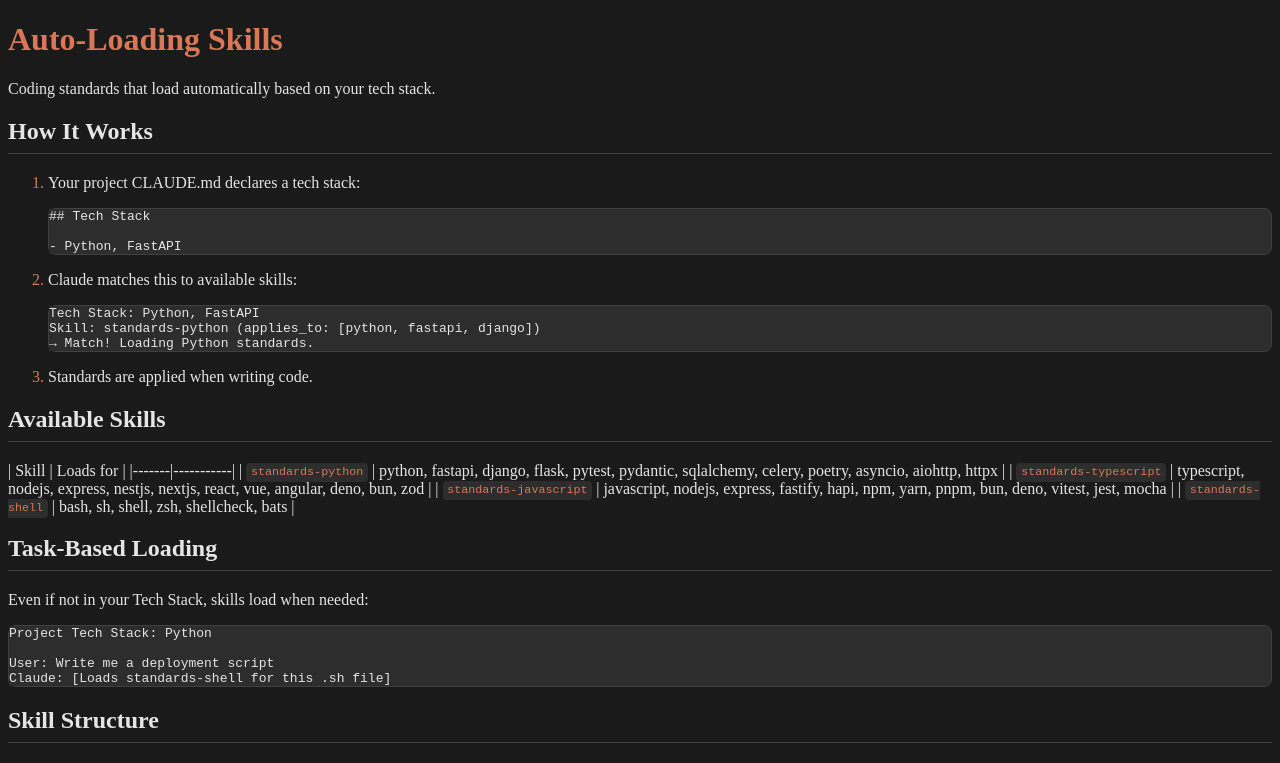
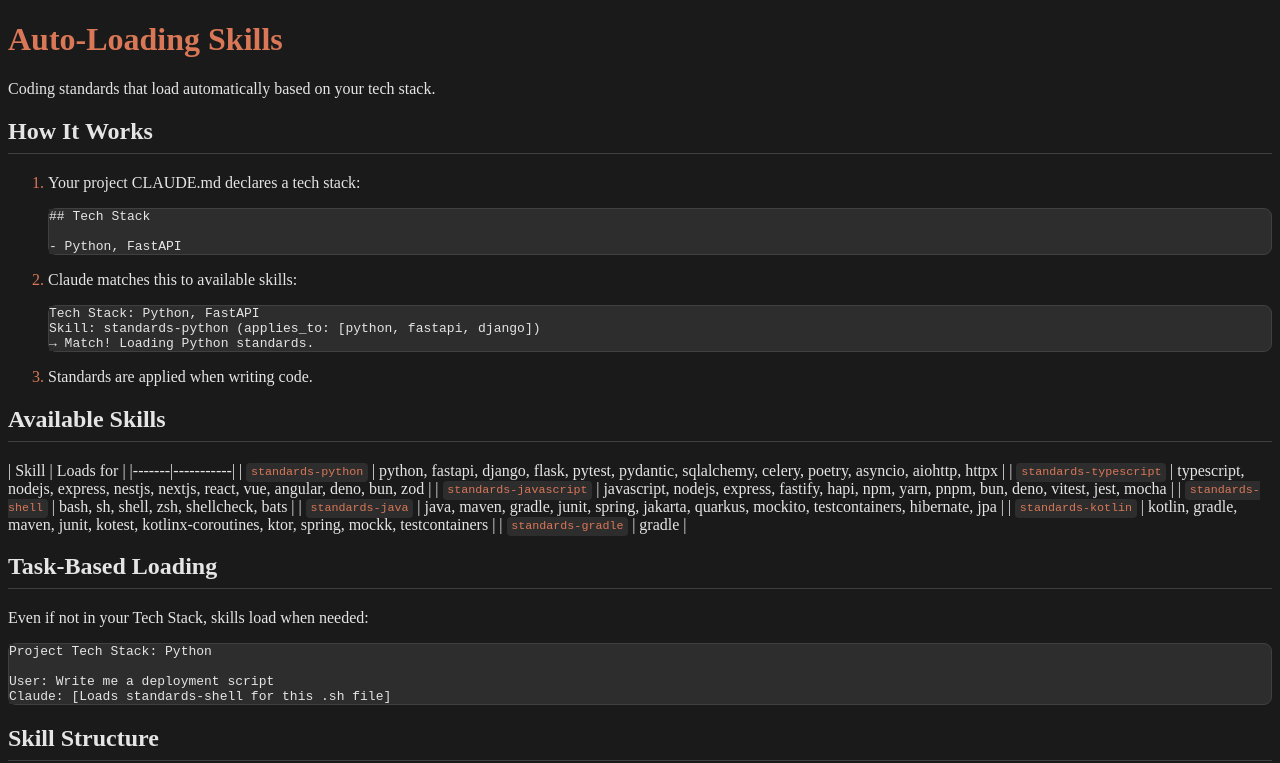
Before and after one commit to b33eep/claude-code-setup, a Next.js app in the folder website/: page /claude-code-setup/concepts/skills in a window 1280 px wide. Shown: the top 763 px of the page. Built offline with nearby package versions, Linux system fonts and the light colour scheme.

Commit message:
docs(website): add java, kotlin, gradle to available skills table

```diff
--- a/website/pages/concepts/skills.mdx
+++ b/website/pages/concepts/skills.mdx
@@ -28,6 +28,9 @@
 | `standards-typescript` | typescript, nodejs, express, nestjs, nextjs, react, vue, angular, deno, bun, zod |
 | `standards-javascript` | javascript, nodejs, express, fastify, hapi, npm, yarn, pnpm, bun, deno, vitest, jest, mocha |
 | `standards-shell` | bash, sh, shell, zsh, shellcheck, bats |
+| `standards-java` | java, maven, gradle, junit, spring, jakarta, quarkus, mockito, testcontainers, hibernate, jpa |
+| `standards-kotlin` | kotlin, gradle, maven, junit, kotest, kotlinx-coroutines, ktor, spring, mockk, testcontainers |
+| `standards-gradle` | gradle |
 
 ## Task-Based Loading
 
```
